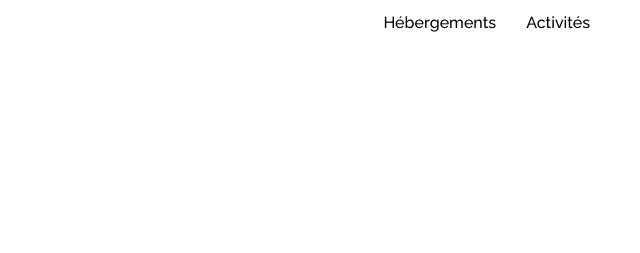
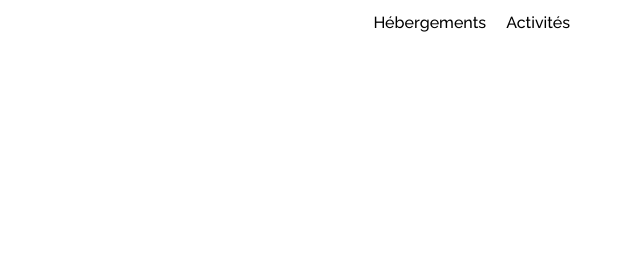
Before and after one commit to Emilie-Digue/Premierprojet, a plain HTML site: page Index.html in a window 1280 px wide. Shown: the top 253 px of the page, 640-1280 px from the left. Drawn offline with Linux system fonts and the light colour scheme.

Commit message:
ajustement espace nav

```diff
--- a/style.css
+++ b/style.css
@@ -92,7 +92,7 @@ nav {
   flex-direction: row;
   justify-content: space-around;
   align-self: flex-start;
-  gap: 30px;
+
   }
 
 li {
@@ -104,6 +104,7 @@ nav a {
   color: black;
   border-top: 3px solid white;
   padding-top: 10px;
+  padding-right: 20px;
 }
 .nav:hover {
   color: #0065FC;
@@ -493,6 +494,7 @@ ul {
       padding-bottom: 10px;
       width: 50%;
       text-align: center;
+      padding-right: 0;
     }
   .nav:hover {
       color: #0065FC;
```
